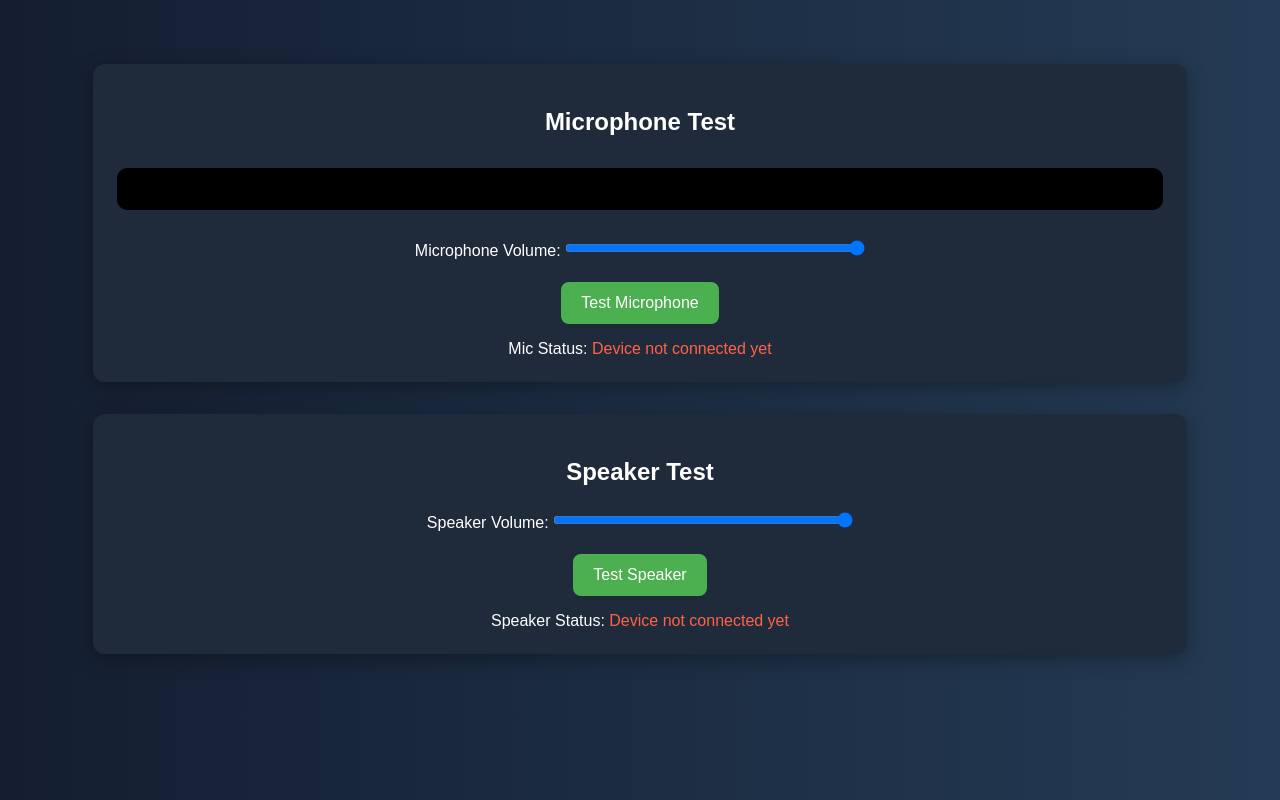
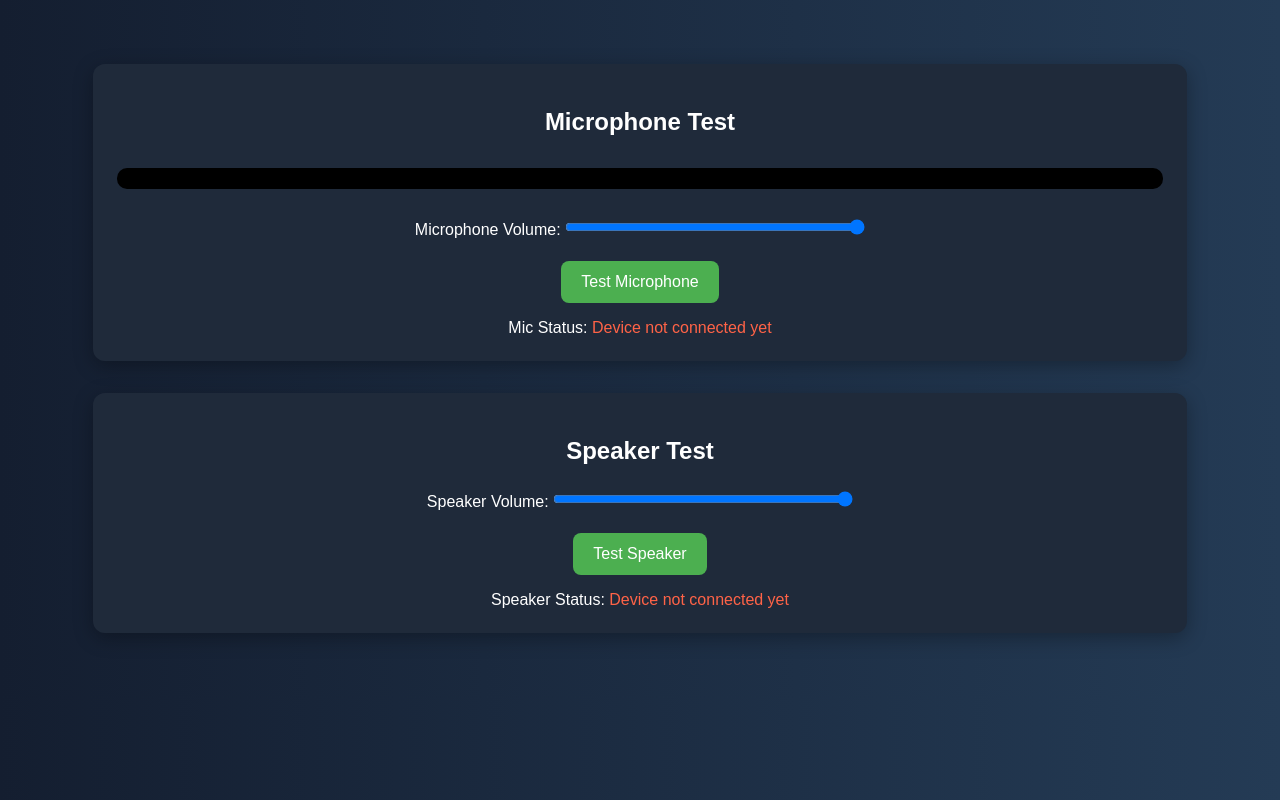
Before and after one commit to usmanziacookie16/AudioSpectrumGraph, a plain HTML site: page index.html in a window 1280 px wide. Drawn offline with Linux system fonts and the light colour scheme.

Commit message:
Update index.html

```diff
--- a/index.html
+++ b/index.html
@@ -97,7 +97,7 @@
 <body>
   <div class="test-section">
     <h2>Microphone Test</h2>
-    <canvas id="micCanvas" width="500" height="20"></canvas>
+    <canvas id="micCanvas" width="500" height="10"></canvas>
     <div class="slider-container">
       <label>Microphone Volume: </label>
       <input type="range" id="micVolume" min="0" max="1" step="0.01" value="1">
```
